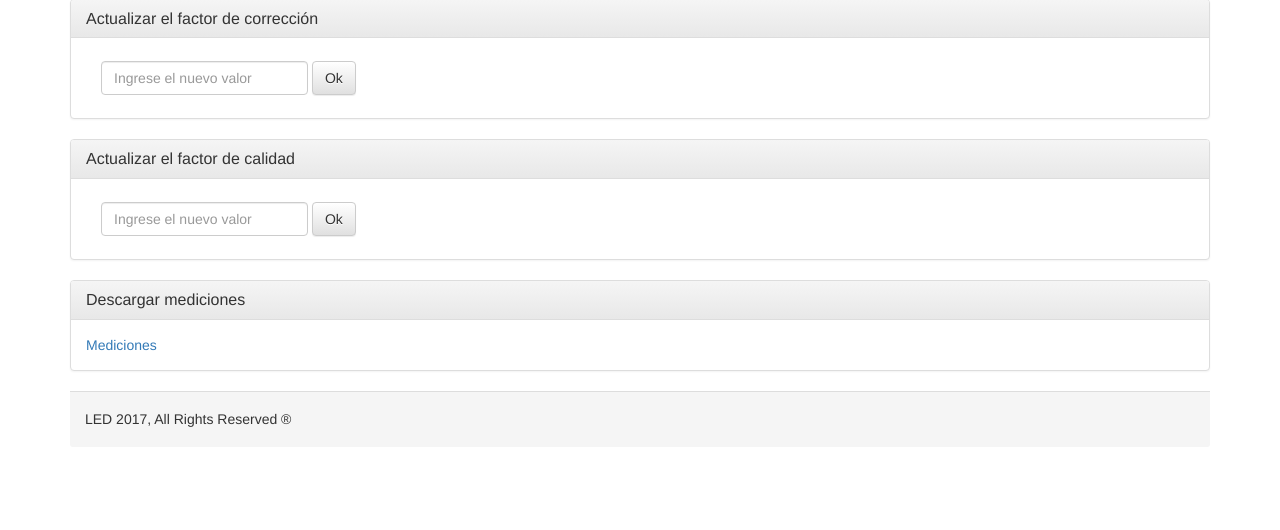
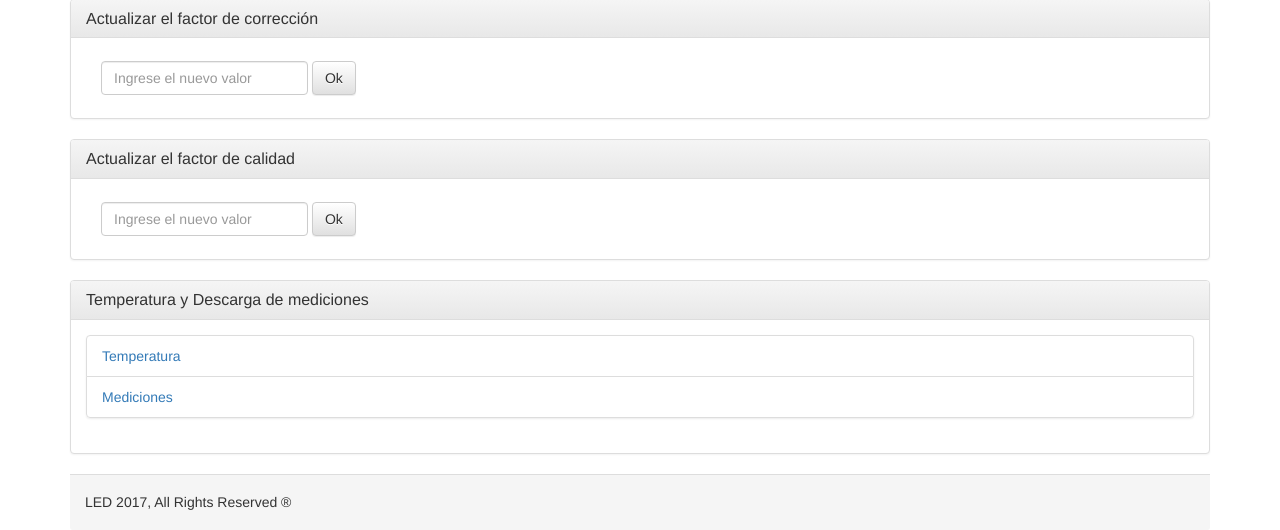
Before and after one commit to easf/mediciones-particulas, a Node project: template views/pages/power.html in a window 1280 px wide. Shown: the part 490-1020 px from the top of the page. Before the commit the page ends 917 px from the top, so only its background shows below. Run offline with Node 20 templates, Linux system fonts and the light colour scheme; the template is opened without the code that fills it, so the values that code supplies are empty; some libraries are stand-ins or nearby versions.

Commit message:
add temperatura link to power

```diff
--- a/views/pages/power.html
+++ b/views/pages/power.html
@@ -78,10 +78,17 @@
 			</div>
 			<div class="panel panel-default">
 			  <div class="panel-heading">
-			    <h3 class="panel-title">Descargar mediciones</h3>
+			    <h3 class="panel-title">Temperatura y Descarga de mediciones</h3>
 			  </div>
 			<div class="panel-body">
-					<a href="/mediciones" target="_blank">Mediciones</a>
+				  <ul class="list-group">
+				    <li class="list-group-item">
+						<a href="http://172.16.5.1/" target="_blank">Temperatura</a>
+					</li>
+					<li class="list-group-item">
+						<a href="/mediciones" target="_blank">Mediciones</a>
+					</li>
+				  </ul>
 			  </div>
 			</div>
 		</main>
```
